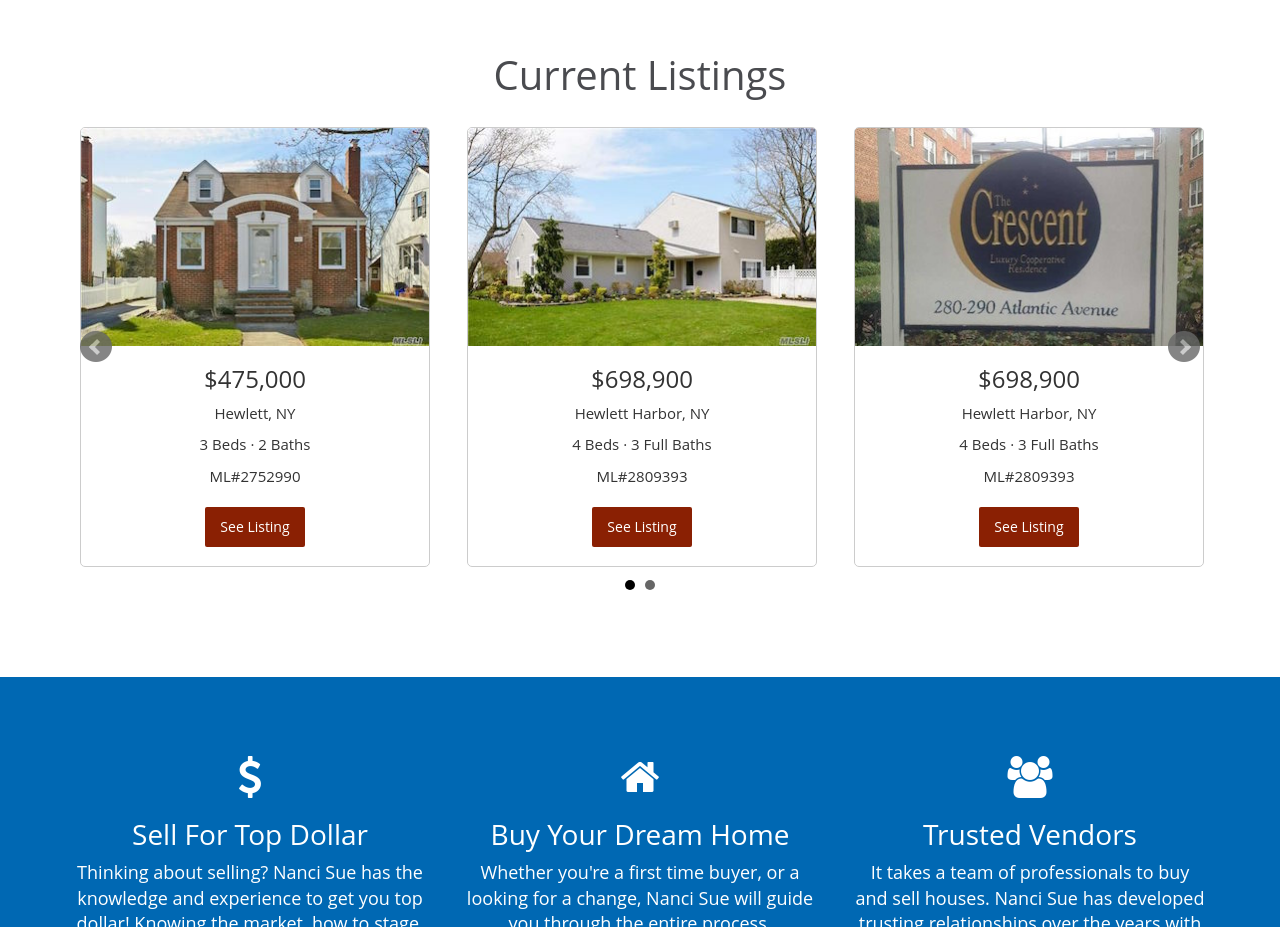
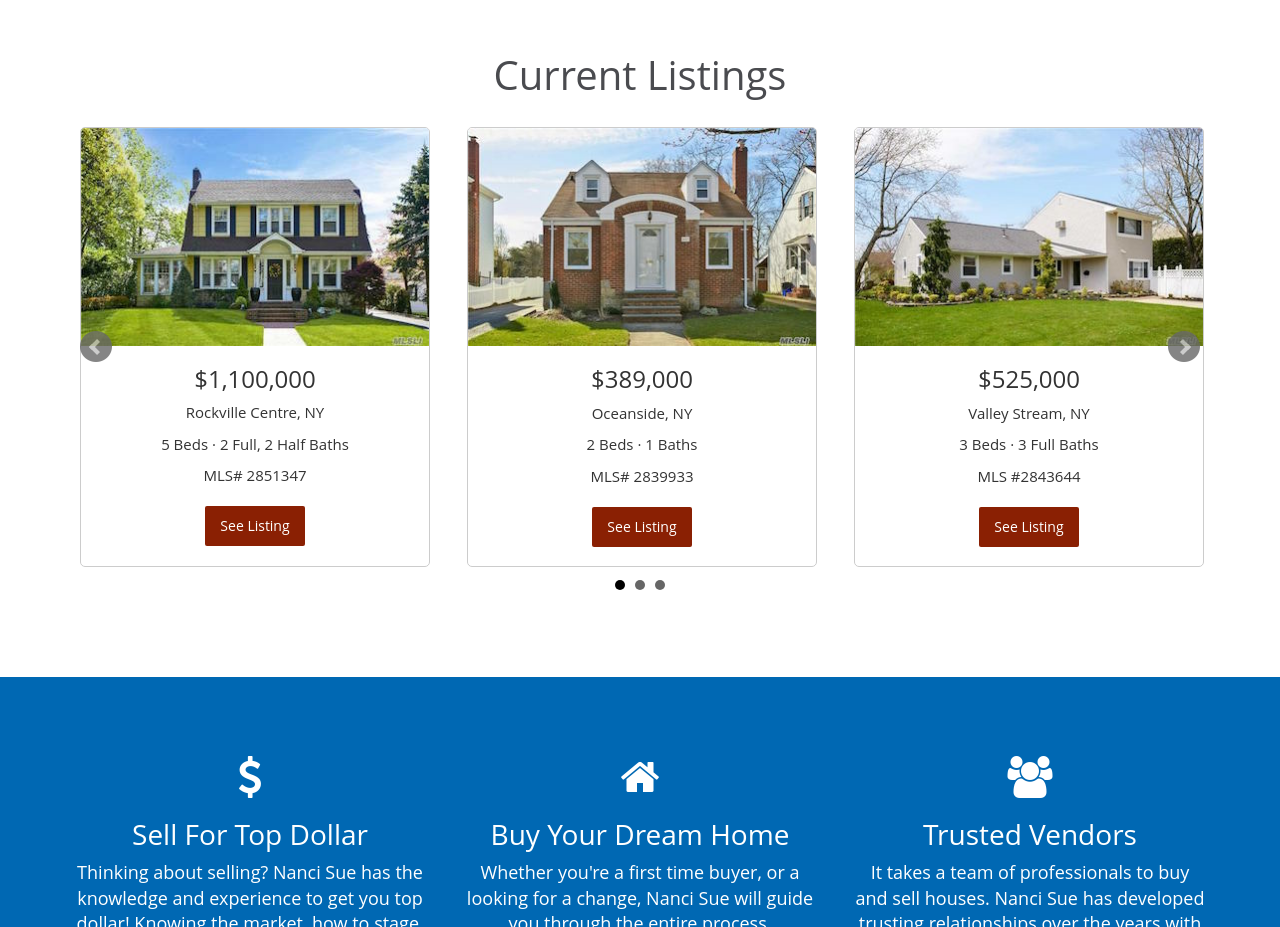
Before and after one commit to Tambe257/nancisue, a plain HTML site: page index.html in a window 1280 px wide. Shown: the part 842-1769 px from the top of the page. Drawn offline with nearby package versions, Linux system fonts and the light colour scheme.

Commit message:
Updated the current listings section

```diff
--- a/index.html
+++ b/index.html
@@ -92,7 +92,28 @@
     <div class="container">
       <h2>Current Listings</h2>
       <ul class="bxslider">
-        <li>
+         <li>
+          <div class="col-sm-12 col-md-4 current-listing-box">
+            <div class="current-listing">
+              <div class="current-listing-pic">
+                <img src="img/listings/mls-2851347.JPG" alt="MLS# 2851347">
+              </div>
+
+              <div class="current-listing-info">
+                <ul>
+                  <li><h3>$1,100,000</h3></li>
+                  <li><p>Rockville Centre, NY</p></li>
+                  <li><p>5 Beds · 2 Full, 2 Half Baths</p></li>
+                  <li><p>MLS# 2851347</p></li>
+                  <li><button><a href="http://www.coachrealtors.com/2851347?fromSearch=results&guiAssociateId=BA98E672-F31C-47B0-B6EF-EE14911C5848&startIndex=1&endIndex=20&sort=priceDesc" target="_blank">See Listing</a></button></li>
+                  </ul>
+              </div>
+
+            </div>
+          </div>
+        </li>
+
+         <li>
           <div class="col-sm-12 col-md-4 current-listing-box">
             <div class="current-listing">
               <div class="current-listing-pic">
@@ -101,11 +122,11 @@
 
               <div class="current-listing-info">
                 <ul>
-                  <li><h3>$475,000</h3></li>
-                  <li><p>Hewlett, NY</p></li>
-                  <li><p>3 Beds · 2 Baths</p></li>
-                  <li><p>ML#2752990</p></li>
-                  <li><button><a href="#">See Listing</a></button></li>
+                  <li><h3>$389,000</h3></li>
+                  <li><p>Oceanside, NY</p></li>
+                  <li><p>2 Beds · 1 Baths</p></li>
+                  <li><p>MLS# 2839933</p></li>
+                  <li><button><a href="http://www.coachrealtors.com/2839933?fromSearch=results&guiAssociateId=BA98E672-F31C-47B0-B6EF-EE14911C5848&startIndex=1&endIndex=20&sort=priceDesc" target="_blank">See Listing</a></button></li>
                   </ul>
               </div>
 
@@ -122,11 +143,11 @@
 
               <div class="current-listing-info">
                 <ul>
-                  <li><h3>$698,900</h3></li>
-                  <li><p>Hewlett Harbor, NY</p></li>
-                  <li><p>4 Beds · 3 Full Baths</p></li>
-                  <li><p>ML#2809393</p></li>
-                  <li><button><a href="#">See Listing</a></button></li>
+                  <li><h3>$525,000</h3></li>
+                  <li><p>Valley Stream, NY</p></li>
+                  <li><p>3 Beds · 3 Full Baths</p></li>
+                  <li><p>MLS #2843644</p></li>
+                  <li><button><a href="http://www.coachrealtors.com/2843644?fromSearch=results&guiAssociateId=BA98E672-F31C-47B0-B6EF-EE14911C5848&startIndex=1&endIndex=20&sort=priceDesc" target="_blank">See Listing</a></button></li>
                   </ul>
               </div>
 
@@ -143,11 +164,11 @@
 
               <div class="current-listing-info">
                 <ul>
-                  <li><h3>$698,900</h3></li>
-                  <li><p>Hewlett Harbor, NY</p></li>
-                  <li><p>4 Beds · 3 Full Baths</p></li>
-                  <li><p>ML#2809393</p></li>
-                  <li><button><a href="#">See Listing</a></button></li>
+                  <li><h3>$325,000</h3></li>
+                  <li><p>East Rockaway, NY</p></li>
+                  <li><p>2 Beds · 2 Full Baths</p></li>
+                  <li><p>MLS# 2821729</p></li>
+                  <li><button><a href="http://www.coachrealtors.com/2821729?fromSearch=results&guiAssociateId=BA98E672-F31C-47B0-B6EF-EE14911C5848&startIndex=1&endIndex=20&sort=priceDesc" target="_blank">See Listing</a></button></li>
                   </ul>
               </div>
 
@@ -159,16 +180,37 @@
           <div class="col-sm-12 col-md-4 current-listing-box">
             <div class="current-listing">
               <div class="current-listing-pic">
-                <img src="img/listings/mls-2809393.JPG" alt="MLS# 2809393">
+                <img src="img/no-image.jpg" alt="MLS# 2851347">
               </div>
 
               <div class="current-listing-info">
                 <ul>
-                  <li><h3>$698,900</h3></li>
+                  <li><h3>$549,000</h3></li>
+                  <li><p>East Rockaway, NY</p></li>
+                  <li><p>4 Beds · 2 Full, 1 Half Baths</p></li>
+                  <li><p>MLS# 1255002</p></li>
+                  <li><button><a href="http://www.coachrealtors.com/1255002?fromSearch=results&guiAssociateId=BA98E672-F31C-47B0-B6EF-EE14911C5848&startIndex=1&endIndex=20&sort=priceDesc" target="_blank">See Listing</a></button></li>
+                  </ul>
+              </div>
+
+            </div>
+          </div>
+        </li>
+
+        <li>
+          <div class="col-sm-12 col-md-4 current-listing-box">
+            <div class="current-listing">
+              <div class="current-listing-pic">
+                <img src="img/no-image.jpg" alt="MLS# 2851347">
+              </div>
+
+              <div class="current-listing-info">
+                <ul>
+                  <li><h3>$899,000</h3></li>
                   <li><p>Hewlett Harbor, NY</p></li>
-                  <li><p>4 Beds · 3 Full Baths</p></li>
-                  <li><p>ML#2809393</p></li>
-                  <li><button><a href="#">See Listing</a></button></li>
+                  <li><p>4 Beds · 2 Full, 1 Half Baths</p></li>
+                  <li><p>MLS# 1255045</p></li>
+                  <li><button><a href="http://www.coachrealtors.com/1255045?fromSearch=results&guiAssociateId=BA98E672-F31C-47B0-B6EF-EE14911C5848&startIndex=1&endIndex=20&sort=priceDesc" target="_blank">See Listing</a></button></li>
                   </ul>
               </div>
 
```
Also changed, not shown: img/listings/mls-2851347.JPG (added), img/no-image.jpg (added), 3 other files.
